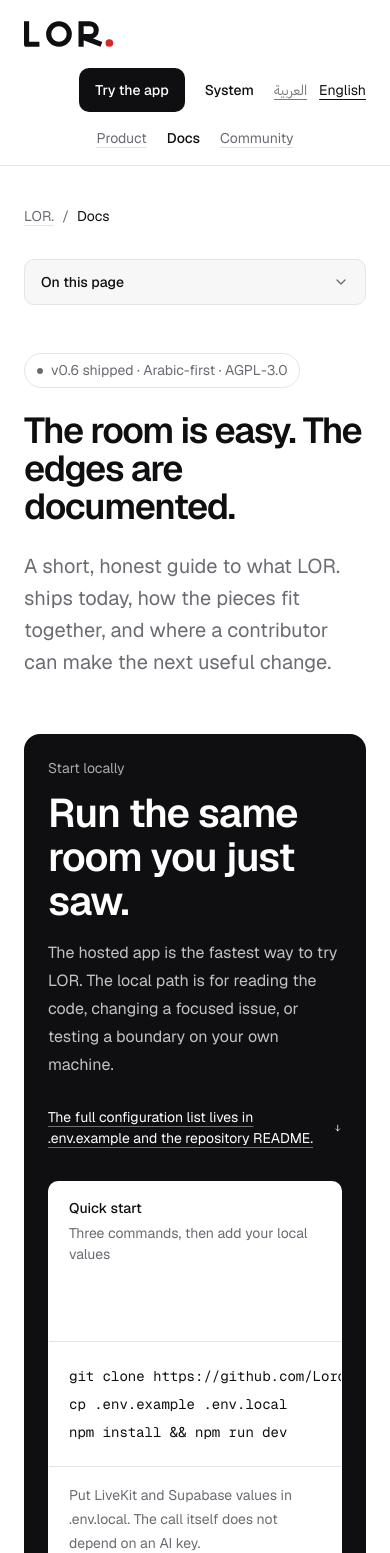
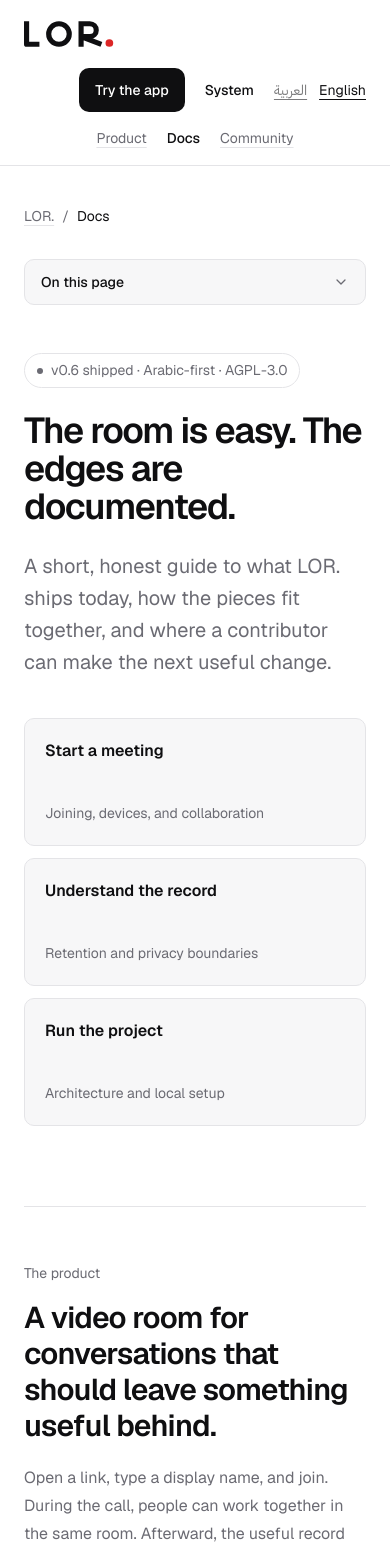
Before and after one commit to Lord-shaban/lor, a Next.js app in the folder apps/web/: page /en/docs in a window 390 px wide. Shown: the top 1553 px of the page. Built offline with nearby package versions, Linux system fonts and the light colour scheme.

Commit message:
feat(ui): make documentation task oriented on mobile
Refs #264

```diff
--- a/apps/web/app/[locale]/docs/page.tsx
+++ b/apps/web/app/[locale]/docs/page.tsx
@@ -125,27 +125,11 @@
                   {t("title")}
                 </h1>
                 <p className="mt-6 max-w-3xl text-lg leading-8 text-muted sm:text-xl">{t("intro")}</p>
-              </section>
-
-              <section aria-labelledby="quick-start-title" className="mt-14 scroll-mt-28 rounded-[var(--radius-lg)] bg-foreground p-6 text-on-foreground sm:p-8">
-                <p className="text-sm opacity-65">{t("quickStart.eyebrow")}</p>
-                <div className="mt-3 flex flex-col gap-7 xl:flex-row xl:items-end xl:justify-between xl:gap-12">
-                  <div className="max-w-2xl">
-                    <h2 id="quick-start-title" className="text-2xl font-semibold tracking-tight sm:text-3xl">{t("quickStart.title")}</h2>
-                    <p className="mt-4 text-base leading-7 opacity-75">{t("quickStart.intro")}</p>
-                  </div>
-                  <Link href="#architecture" className="inline-flex shrink-0 items-center gap-2 text-sm underline underline-offset-4 decoration-on-foreground/40 hover:decoration-on-foreground">
-                    {t("quickStart.details")}<ArrowDownIcon />
-                  </Link>
-                </div>
-                <div className="mt-8 overflow-hidden rounded-[var(--radius-md)] border border-on-foreground/20 bg-background text-foreground">
-                  <div className="flex flex-wrap items-center justify-between gap-4 border-b border-border px-5 py-4">
-                    <div><p className="text-sm font-medium">{t("quickStart.label")}</p><p className="mt-1 text-sm text-muted">{t("quickStart.hint")}</p></div>
-                    <LandingCopyCommand value={QUICK_START} copyLabel={t("quickStart.copy")} copiedLabel={t("quickStart.copied")} />
-                  </div>
-                  <pre className="overflow-x-auto p-5 text-sm leading-7"><code>{QUICK_START}</code></pre>
-                  <p className="border-t border-border px-5 py-4 text-sm leading-6 text-muted">{t("quickStart.note")}</p>
-                </div>
+                <nav aria-label={t("paths.label")} className="mt-10 grid gap-3 sm:grid-cols-3">
+                  <DocsPath href="#workflow" title={t("paths.join.title")}>{t("paths.join.body")}</DocsPath>
+                  <DocsPath href="#boundaries" title={t("paths.record.title")}>{t("paths.record.body")}</DocsPath>
+                  <DocsPath href="#architecture" title={t("paths.build.title")}>{t("paths.build.body")}</DocsPath>
+                </nav>
               </section>
 
               <section id="what" aria-labelledby="what-title" className="mt-20 scroll-mt-28 border-t border-border pt-14 sm:mt-24 sm:pt-20">
@@ -171,7 +155,7 @@
                 <SectionIntro id="boundaries-title" eyebrow={t("boundaries.eyebrow")} title={t("boundaries.title")}>
                   <p>{t("boundaries.intro")}</p>
                 </SectionIntro>
-                <div className="mt-10 overflow-x-auto rounded-[var(--radius-lg)] border border-border">
+                <div className="mt-10 hidden overflow-x-auto rounded-[var(--radius-lg)] border border-border lg:block">
                   <table className="w-full min-w-[48rem] border-collapse text-start text-sm">
                     <caption className="sr-only">{t("boundaries.caption")}</caption>
                     <thead className="bg-surface"><tr className="border-b border-border"><th scope="col" className="w-[25%] px-5 py-4 font-medium">{t("boundaries.capability")}</th><th scope="col" className="w-[37.5%] px-5 py-4 font-medium">{t("boundaries.today")}</th><th scope="col" className="w-[37.5%] px-5 py-4 font-medium text-muted">{t("boundaries.planned")}</th></tr></thead>
@@ -183,14 +167,47 @@
                     </tbody>
                   </table>
                 </div>
+                <div className="mt-10 grid gap-3 sm:grid-cols-2 lg:hidden">
+                  {(["call", "evidence", "privacy", "extension"] as const).map((row) => (
+                    <article key={row} className="rounded-[var(--radius-lg)] border border-border bg-surface p-5">
+                      <h3 className="font-semibold">{t(`boundaries.rows.${row}.label`)}</h3>
+                      <p className="mt-3 text-sm font-medium">{t("boundaries.today")}</p>
+                      <p className="mt-1 text-sm leading-6 text-muted">{t(`boundaries.rows.${row}.today`)}</p>
+                      <p className="mt-4 text-sm font-medium">{t("boundaries.planned")}</p>
+                      <p className="mt-1 text-sm leading-6 text-muted">{t(`boundaries.rows.${row}.planned`)}</p>
+                    </article>
+                  ))}
+                </div>
               </section>
 
               <section id="architecture" aria-labelledby="architecture-title" className="mt-20 scroll-mt-28 border-t border-border pt-14 sm:mt-24 sm:pt-20">
                 <SectionIntro id="architecture-title" eyebrow={t("architecture.eyebrow")} title={t("architecture.title")}>
                   <p>{t("architecture.intro")}</p>
                 </SectionIntro>
-                <pre dir="ltr" className="mt-10 overflow-x-auto rounded-[var(--radius-lg)] border border-border bg-surface p-5 text-xs leading-7 text-foreground sm:p-7 sm:text-sm"><code>{t("architecture.code")}</code></pre>
+                <ol className="mt-10 grid gap-3 sm:grid-cols-3">
+                  {(["browser", "room", "record"] as const).map((step, index) => (
+                    <li key={step} className="rounded-[var(--radius-md)] border border-border bg-surface p-5">
+                      <span className="font-mono text-xs tabular-nums text-muted">0{index + 1}</span>
+                      <h3 className="mt-4 font-semibold">{t(`architecture.flow.${step}.title`)}</h3>
+                      <p className="mt-2 text-sm leading-6 text-muted">{t(`architecture.flow.${step}.body`)}</p>
+                    </li>
+                  ))}
+                </ol>
                 <p className="mt-5 max-w-3xl text-base leading-7 text-muted">{t("architecture.note")}</p>
+              </section>
+
+              <section aria-labelledby="quick-start-title" className="mt-16 scroll-mt-28 rounded-[var(--radius-lg)] bg-foreground p-6 text-on-foreground sm:p-8">
+                <p className="text-sm opacity-65">{t("quickStart.eyebrow")}</p>
+                <h2 id="quick-start-title" className="mt-3 text-2xl font-semibold tracking-tight sm:text-3xl">{t("quickStart.title")}</h2>
+                <p className="mt-4 max-w-2xl text-base leading-7 opacity-75">{t("quickStart.intro")}</p>
+                <div className="mt-8 overflow-hidden rounded-[var(--radius-md)] border border-on-foreground/20 bg-background text-foreground">
+                  <div className="flex flex-wrap items-center justify-between gap-4 border-b border-border px-5 py-4">
+                    <div><p className="text-sm font-medium">{t("quickStart.label")}</p><p className="mt-1 text-sm text-muted">{t("quickStart.hint")}</p></div>
+                    <LandingCopyCommand value={QUICK_START} copyLabel={t("quickStart.copy")} copiedLabel={t("quickStart.copied")} />
+                  </div>
+                  <pre dir="ltr" className="overflow-x-auto p-5 text-start text-sm leading-7"><code>{QUICK_START}</code></pre>
+                  <p className="border-t border-border px-5 py-4 text-sm leading-6 text-muted">{t("quickStart.note")}</p>
+                </div>
               </section>
 
               <section id="contribute" aria-labelledby="contribute-title" className="mt-20 scroll-mt-28 border-t border-border pt-14 sm:mt-24 sm:pt-20">
@@ -248,6 +265,10 @@
   return <a href={href} className="flex min-h-11 items-center rounded-sm px-3 text-sm text-muted transition-colors duration-150 hover:bg-surface hover:text-foreground focus-visible:bg-surface">{children}</a>;
 }
 
+function DocsPath({ href, title, children }: { href: string; title: string; children: ReactNode }) {
+  return <a href={href} className="group flex min-h-32 flex-col justify-between rounded-[var(--radius-md)] border border-border bg-surface p-5 transition-colors duration-150 hover:bg-surface-strong"><span className="font-semibold group-hover:underline group-hover:underline-offset-4">{title}</span><span className="mt-3 text-sm leading-6 text-muted">{children}</span></a>;
+}
+
 function DocsStep({ number, title, children }: { number: string; title: string; children: ReactNode }) {
   return <li className="border-t border-border pt-5"><span dir="ltr" className="font-mono text-xs tabular-nums text-muted">{number}</span><h3 className="mt-7 text-xl font-medium tracking-tight">{title}</h3><div className="mt-3 text-base leading-7 text-muted">{children}</div></li>;
 }
@@ -272,10 +293,6 @@
   return <svg aria-hidden="true" viewBox="0 0 20 20" fill="none" stroke="currentColor" strokeWidth="1.6" className="h-4 w-4"><path d="M5.5 14.5 14.5 5.5M7 5.5h7.5V13" strokeLinecap="round" strokeLinejoin="round" /></svg>;
 }
 
-function ArrowDownIcon() {
-  return <svg aria-hidden="true" viewBox="0 0 20 20" fill="none" stroke="currentColor" strokeWidth="1.6" className="h-4 w-4"><path d="M10 4v12m0 0-4-4m4 4 4-4" strokeLinecap="round" strokeLinejoin="round" /></svg>;
-}
-
 function ChevronDownIcon({ className = "" }: { className?: string }) {
   return <svg aria-hidden="true" viewBox="0 0 20 20" fill="none" stroke="currentColor" strokeWidth="1.6" className={`h-4 w-4 ${className}`}><path d="m5 7.5 5 5 5-5" strokeLinecap="round" strokeLinejoin="round" /></svg>;
 }
--- a/apps/web/messages/en.json
+++ b/apps/web/messages/en.json
@@ -949,6 +949,12 @@
     "title": "The room is easy. The edges are documented.",
     "intro": "A short, honest guide to what LOR. ships today, how the pieces fit together, and where a contributor can make the next useful change.",
     "status": "v0.6 shipped · Arabic-first · AGPL-3.0",
+    "paths": {
+      "label": "Choose what to learn",
+      "join": { "title": "Start a meeting", "body": "Joining, devices, and collaboration" },
+      "record": { "title": "Understand the record", "body": "Retention and privacy boundaries" },
+      "build": { "title": "Run the project", "body": "Architecture and local setup" }
+    },
     "toc": {
       "label": "On this page",
       "start": "Start here",
@@ -1047,6 +1053,11 @@
       }
     },
     "architecture": {
+      "flow": {
+        "browser": { "title": "Browser", "body": "Displays the call and collaboration tools and holds encrypted user keys." },
+        "room": { "title": "Live room", "body": "LiveKit carries media and shared state between participants." },
+        "record": { "title": "Retained record", "body": "Postgres stores room-scoped transcripts and decisions under retention rules." }
+      },
       "eyebrow": "Under the surface",
       "title": "Short requests. One real-time room.",
       "intro": "Media and shared meeting state travel over LiveKit. Next.js handles short request/response work; Postgres holds the retained projection.",
```
Also changed, not shown: apps/web/messages/ar.json, 1 other file (tests, documents, lock files or other folders).
